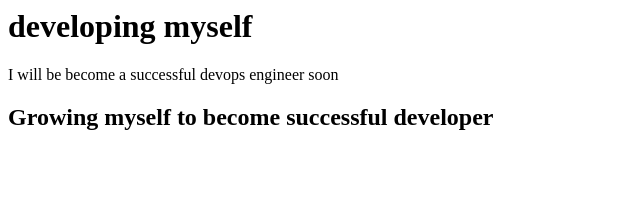
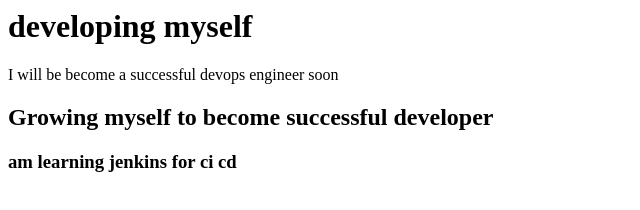
Before and after one commit to Boopathy-senseai/jenkins, a plain HTML site: page index.html in a window 1280 px wide. Shown: the whole page, without its empty margins (0-640 px from the left). Drawn offline with Linux system fonts and the light colour scheme.

Commit message:
Update index.html

```diff
--- a/index.html
+++ b/index.html
@@ -2,3 +2,4 @@
 <p>I will be become a successful devops engineer soon</p>
 
 <h2> Growing myself to become successful developer</h2>
+<h3>am learning jenkins for ci cd</h3>
```
